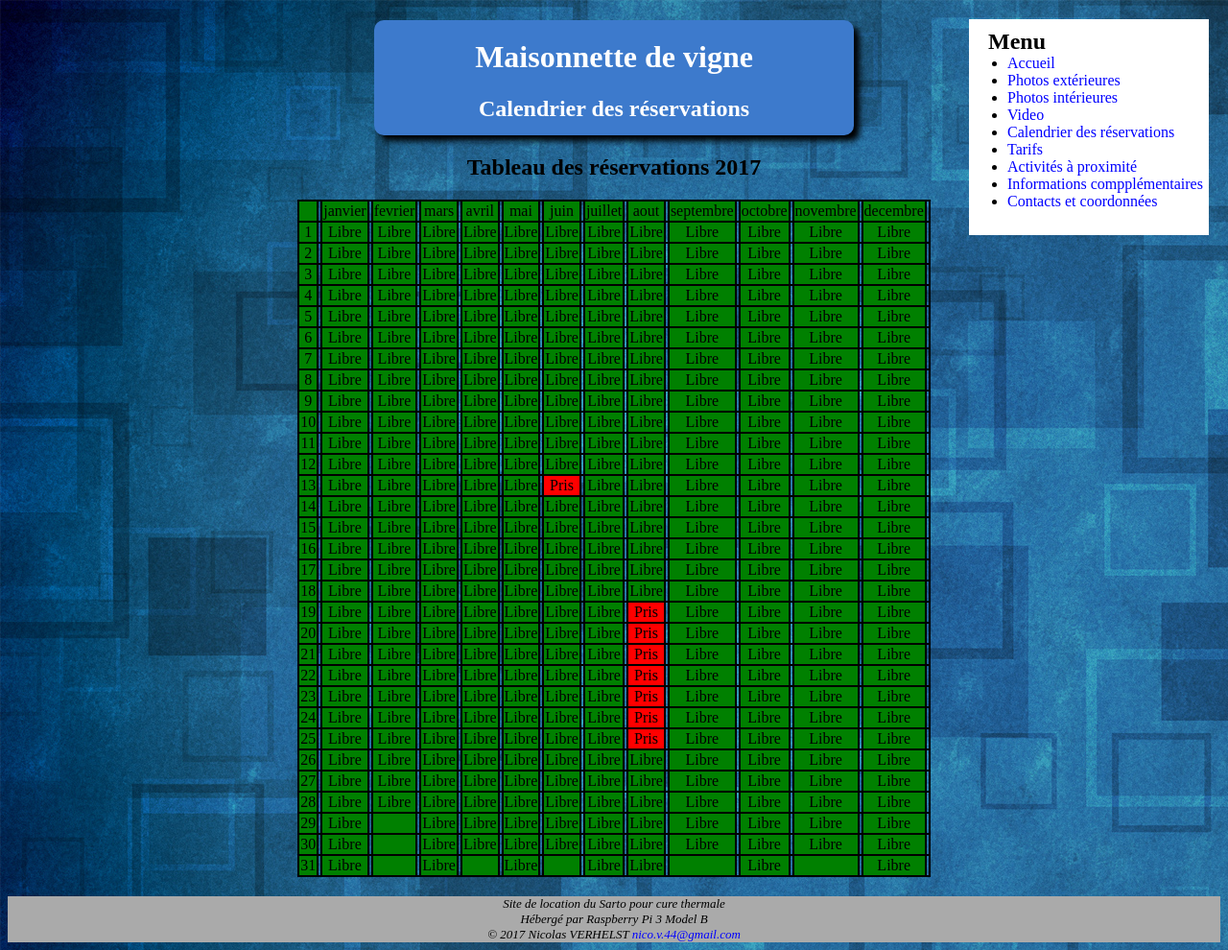
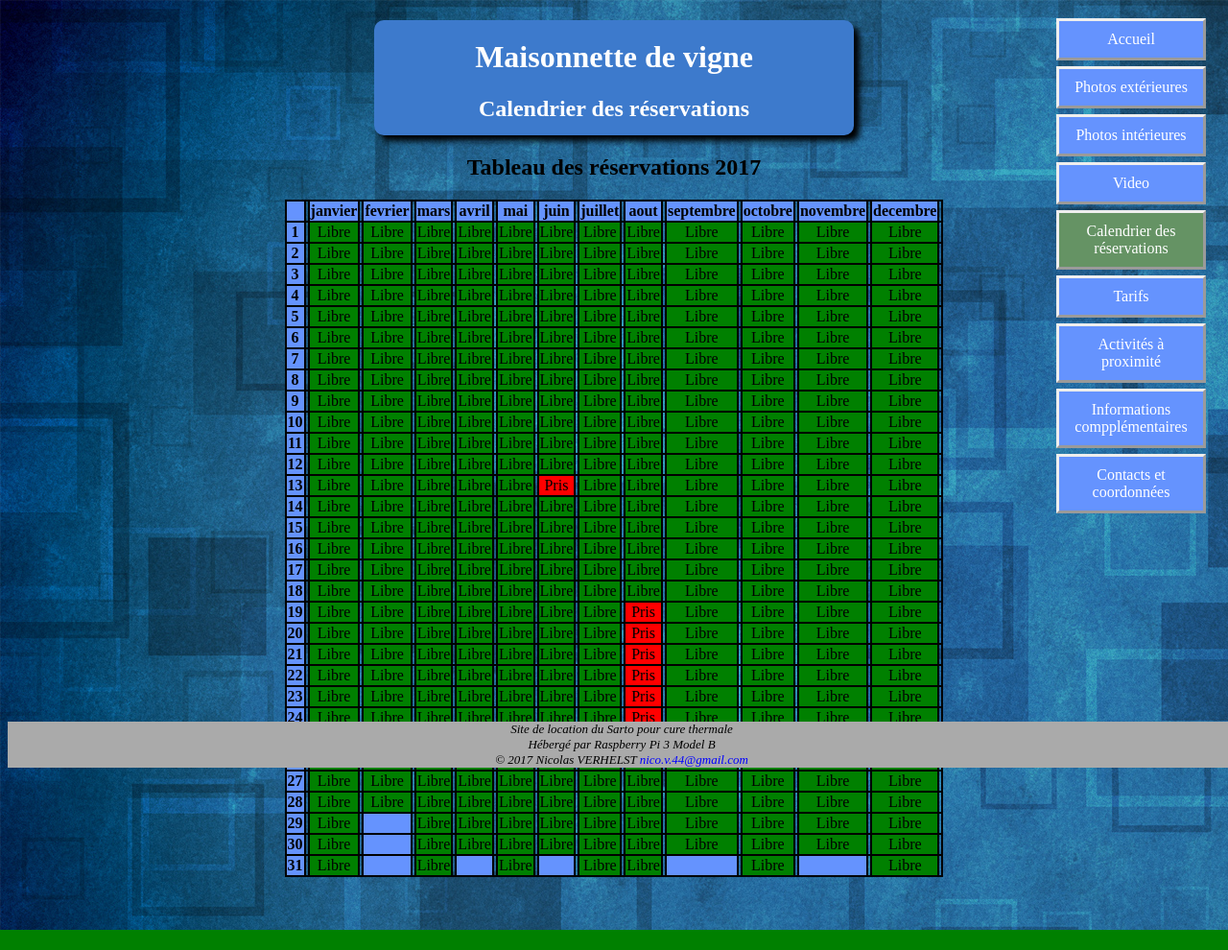
Before and after one commit to nicovv44/SiteSarto, a PHP site: page /calendrierResa.php in a window 1280 px wide. Shown: the whole page at 96% size. After the commit the page ends 969 px from the top, so only its background shows below. Run offline with PHP 8.4, Linux system fonts and the light colour scheme.

Commit message:
Boutons de navigation, placement du footer plaqué en bas

```diff
--- a/activiteProxi.html
+++ b/activiteProxi.html
@@ -15,7 +15,6 @@
 		</header>
 
 		<nav>
-			<h1>Menu</h1>
 			<ul>
 				<li><a href="index.php">Accueil</a></li>
 				<li><a href="photosExt.html">Photos extérieures</a></li>
@@ -23,11 +22,12 @@
 				<li><a href="video.html">Video</a></li>
 				<li><a href="calendrierResa.php">Calendrier des réservations</a></li>
 				<li><a href="tarifs.html">Tarifs</a></li>
-				<li><a href="activiteProxi.html">Activités à proximité</a></li>
+				<li><a class="bontonNavSelected" href="activiteProxi.html">Activités à proximité</a></li>
 				<li><a href="infoCompl.html">Informations compplémentaires</a></li>
 				<li><a href="contact.html">Contacts et coordonnées</a></li>
 			</ul>
 		</nav>
+
 
 
 		<div class="blocInfo">
--- a/calendrierResa.php
+++ b/calendrierResa.php
@@ -14,15 +14,13 @@
 			</div>
 		</header>
 
-
 		<nav>
-			<h1>Menu</h1>
 			<ul>
 				<li><a href="index.php">Accueil</a></li>
 				<li><a href="photosExt.html">Photos extérieures</a></li>
 				<li><a href="photosInt.html">Photos intérieures</a></li>
 				<li><a href="video.html">Video</a></li>
-				<li><a href="calendrierResa.php">Calendrier des réservations</a></li>
+				<li><a class="bontonNavSelected" href="calendrierResa.php">Calendrier des réservations</a></li>
 				<li><a href="tarifs.html">Tarifs</a></li>
 				<li><a href="activiteProxi.html">Activités à proximité</a></li>
 				<li><a href="infoCompl.html">Informations compplémentaires</a></li>
@@ -30,8 +28,10 @@
 			</ul>
 		</nav>
 
+
+
 		<h2 class="titreTableauResa">Tableau des réservations 2017</h2>
-
+		<div class="tableauxResa">
 			<?php
 				$filename = 'calendrier2017.csv';
 				echo "<table>";
@@ -47,7 +47,7 @@
 								echo "<td style='background-color: red'>" . "Pris" . "<td/>";
 							}
 							else if(!($data[$c] === ' ')){
-								echo "<td style='background-color: green'>" . $data[$c] . "<td/>";
+								echo "<td style='background-color: rgb(101,147,254); font-weight: bold;'>" . $data[$c] . "<td/>";
 							}
 						}
 						echo "</tr>";
@@ -73,7 +73,7 @@
 					}
 				</style>";
 			?>
-
+		</div>
 
 
 		<footer>
--- a/contact.html
+++ b/contact.html
@@ -15,7 +15,6 @@
 		</header>
 
 		<nav>
-			<h1>Menu</h1>
 			<ul>
 				<li><a href="index.php">Accueil</a></li>
 				<li><a href="photosExt.html">Photos extérieures</a></li>
@@ -25,7 +24,7 @@
 				<li><a href="tarifs.html">Tarifs</a></li>
 				<li><a href="activiteProxi.html">Activités à proximité</a></li>
 				<li><a href="infoCompl.html">Informations compplémentaires</a></li>
-				<li><a href="contact.html">Contacts et coordonnées</a></li>
+				<li><a class="bontonNavSelected" href="contact.html">Contacts et coordonnées</a></li>
 			</ul>
 		</nav>
 
--- a/index.php
+++ b/index.php
@@ -20,9 +20,8 @@
 		</div>
 
 		<nav>
-			<h1>Menu</h1>
 			<ul>
-				<li><a href="index.php">Accueil</a></li>
+				<li><a class="bontonNavSelected" href="index.php">Accueil</a></li>
 				<li><a href="photosExt.html">Photos extérieures</a></li>
 				<li><a href="photosInt.html">Photos intérieures</a></li>
 				<li><a href="video.html">Video</a></li>
--- a/infoCompl.html
+++ b/infoCompl.html
@@ -15,7 +15,6 @@
 		</header>
 
 		<nav>
-			<h1>Menu</h1>
 			<ul>
 				<li><a href="index.php">Accueil</a></li>
 				<li><a href="photosExt.html">Photos extérieures</a></li>
@@ -24,10 +23,11 @@
 				<li><a href="calendrierResa.php">Calendrier des réservations</a></li>
 				<li><a href="tarifs.html">Tarifs</a></li>
 				<li><a href="activiteProxi.html">Activités à proximité</a></li>
-				<li><a href="infoCompl.html">Informations compplémentaires</a></li>
+				<li><a class="bontonNavSelected" href="infoCompl.html">Informations compplémentaires</a></li>
 				<li><a href="contact.html">Contacts et coordonnées</a></li>
 			</ul>
 		</nav>
+
 
 
 		<div class="blocInfo">
--- a/style1.css
+++ b/style1.css
@@ -45,25 +45,42 @@ header h1{
 /*=========================================================================================*/
 /*nav*/
 nav{
-	width: 250px;
-	background-color: white;
 	position: absolute;
 	right: 0px;
 	top: 0px;
-	margin-right: 20px;
-	margin-top: 20px;
-}
-
-nav h1{
-	padding-left: 20px;
-	padding-top: 10px;
-	margin-top: 0px;
-	margin-bottom:0px;
+	display: flex;
 }
 
 nav ul{
-	margin-top: 0px;
-	padding-bottom: 10px;
+	display: flex;
+	padding: 0px;
+	flex-direction: column;
+	margin-right: 20px;
+	text-align: center; /*pour centrer les texte dans les cases*/
+}
+
+nav li{
+	display: block;/*Pour supprimer les point du unordered list*/
+}
+
+nav a, nav a:visited{
+	display: block;
+	padding: 10px;
+	margin: 3px;
+	width: 130px;/*Largeur des boutons*/
+	background-color: rgb(101,147,254);
+	border-style: outset;
+	color: white;/*Couleur du cadre des boutons*/
+	text-decoration: none;/*Pas de souslignage du text de la nav*/
+}
+
+nav a:hover, nav a:visited:hover{/*Souris au dessus d'un bouton*/
+	text-decoration: none;/*Pas de souslignage du text de la nav*/
+	background-color: rgb(101,147,100);
+}
+
+nav a.bontonNavSelected{/*Bouton selectionné*/
+	background-color: rgb(101,147,100);
 }
 
 
@@ -101,7 +118,8 @@ a:visited{
 }
 
 .blocPhotos{
-	margin-right: 270px;
+	margin-right: 176px;
+	margin-bottom: 0px;
 	display: flex;
 	flex-wrap: wrap;
 }
@@ -165,18 +183,23 @@ div.video{
 	text-align: center;
 }
 
+.tableauxResa{
+	margin-bottom: 55px;
+}
+
+
 
 
 /*=========================================================================================*/
 /*footer*/
+
+
 footer{
-	left: 0;
-	right: 0;
-	margin-left: auto;
-	margin-right: auto;
 	background-color: #aaa;
-	margin-top: 20px;
 	font-style:italic;
 	font-size: small;
 	text-align: center;
+	width: 100%;
+	position: fixed;
+	bottom: 0px;
 }
--- a/tarifs.html
+++ b/tarifs.html
@@ -15,19 +15,20 @@
 		</header>
 
 		<nav>
-			<h1>Menu</h1>
 			<ul>
 				<li><a href="index.php">Accueil</a></li>
 				<li><a href="photosExt.html">Photos extérieures</a></li>
 				<li><a href="photosInt.html">Photos intérieures</a></li>
 				<li><a href="video.html">Video</a></li>
 				<li><a href="calendrierResa.php">Calendrier des réservations</a></li>
-				<li><a href="tarifs.html">Tarifs</a></li>
+				<li><a class="bontonNavSelected" href="tarifs.html">Tarifs</a></li>
 				<li><a href="activiteProxi.html">Activités à proximité</a></li>
 				<li><a href="infoCompl.html">Informations compplémentaires</a></li>
 				<li><a href="contact.html">Contacts et coordonnées</a></li>
 			</ul>
 		</nav>
+
+
 
 		<div class="blocInfo">
 			<p>D'octobre à avril = 250€ la semaine.</p>
--- a/video.html
+++ b/video.html
@@ -15,12 +15,11 @@
 		</header>
 
 		<nav>
-			<h1>Menu</h1>
 			<ul>
 				<li><a href="index.php">Accueil</a></li>
 				<li><a href="photosExt.html">Photos extérieures</a></li>
 				<li><a href="photosInt.html">Photos intérieures</a></li>
-				<li><a href="video.html">Video</a></li>
+				<li><a class="bontonNavSelected" href="video.html">Video</a></li>
 				<li><a href="calendrierResa.php">Calendrier des réservations</a></li>
 				<li><a href="tarifs.html">Tarifs</a></li>
 				<li><a href="activiteProxi.html">Activités à proximité</a></li>
```
Also changed, not shown: photosExt.html (+3 -4 lines), photosInt.html (+2 -8 lines).
